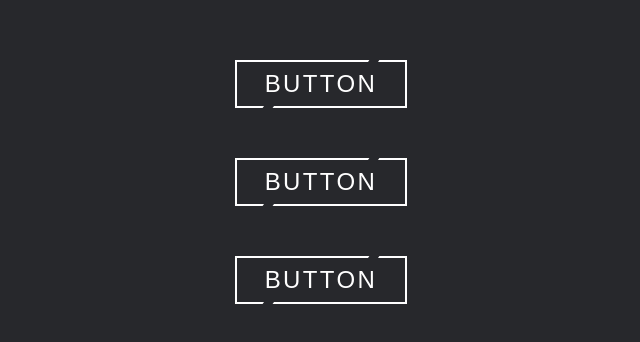
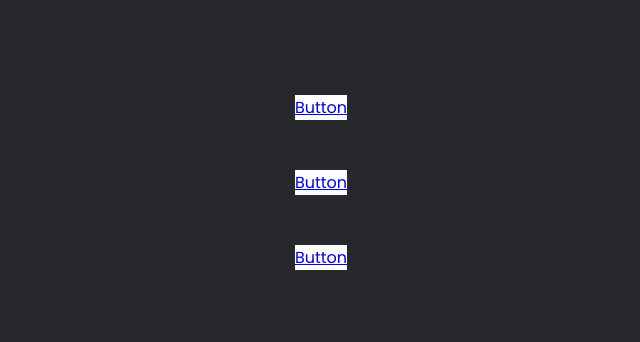
Before and after one commit to AlekaAnna/myChabupel-, a plain HTML site: page index.html in a window 1280 px wide. Shown: the part 218-560 px from the top of the page, without its empty margins (319-959 px from the left). Drawn offline with Linux system fonts and the light colour scheme.

Commit message:
Update index.html

```diff
--- a/index.html
+++ b/index.html
@@ -3,102 +3,37 @@
 <head>
 <title> my CHABUPELA!!!</title>
 <style>
-@import url('https://fonts.googleapis.com/css2?famiy=Poppins:wght@300;400;500;600;700;800;900&display=swap');
-* {
-  margin: 0;
-  padding: 0;
-  box-sizing: border-box;
-  font-family: "Poppins", sans-serif;
+
+  @import url('https://fonts.googleapis.com/css2?family=Poppins:wght@300;400;500;600;700;800;900&display=swap');
+
+  * {
+    margin: 0;
+    padding:0;
+    font-family: "Poppins", sans-serif;
   }
 
-body{
+  body {
     display: flex;
     justify-content: center;
     align-items: center;
-    min-height: 100vh;
-    background: #27282c;
-    flex-direction: column;
+    background-color: #27282c;
+    min-height:100vh;
+    flex-direction:  column;
     gap: 50px;
-    }
-
-a    {
-    position: relative;
-    background: #fff;
-    color: #fff;
-    text-decoration: none;
-    text-transform: uppercase;
-    font-size: 1.5em;
-    letter-spacing: 0.1em;
-    font-weight: 400;
-    padding: 10px 30px;
-    transition: 0.5s;
-    }
-
-a:hover {
-  background: var(--clr);
-  color: var(--clr);
-  letter-spacing: 0.25em;
-  box-shadow: 0 0 35px var(--clr);
   }
 
-a:before {
-  content: '';
-  position: absolute;
-  inset: 2px;
-  background: #27282c;
+  a {
+    background-color: #ffffff;
   }
 
-a span {
-  position: relative;
-  z-index: 1;
-  }
-
-a i {
-  position: absolute;
-  inset: 0;
-  display: block;
-  }
-
-a i::before {
-  content: ' ';
-  position: absolute;
-  top: 0;
-  left: 80%;
-  width: 10px;
-  height: 4px;
-  background: #27282c;
-  transform: translateX(-50%) skewX(325deg);
-  transition: 0.5s;
-  }
-
-a:hover i::before {
-  width: 20px;
-  left: 20%;
-  }
-
-a i::after {
-  content: ' ';
-  position: absolute;
-  bottom: 0;
-  left: 20%;
-  width: 10px;
-  height: 4px;
-  background: #27282c;
-  transform: translateX(-50%) skewX(325deg);
-  transition: 0.5s;
-  }
-
-  a:hover i::after {
-  width: 20px;
-  left: 80%;
-  }
 
   </style>
+
+
 </head>
 <body>
-        <a href="#"style="--clr:#1e9bff"><span>Button</span><i></i></a>
-        <a href="#"style="--clr:#6eff3e"><span>Button</span><i></i></a>
-        <a href="#"style="--clr:#ff1867"><span>Button</span><i></i></a>
-
+        <a href="#"><span>Button</span><i></i></a>
+        <a href="#"><span>Button</span><i></i></a>
+        <a href="#"><span>Button</span><i></i></a>
 </body>
 </html>
```
